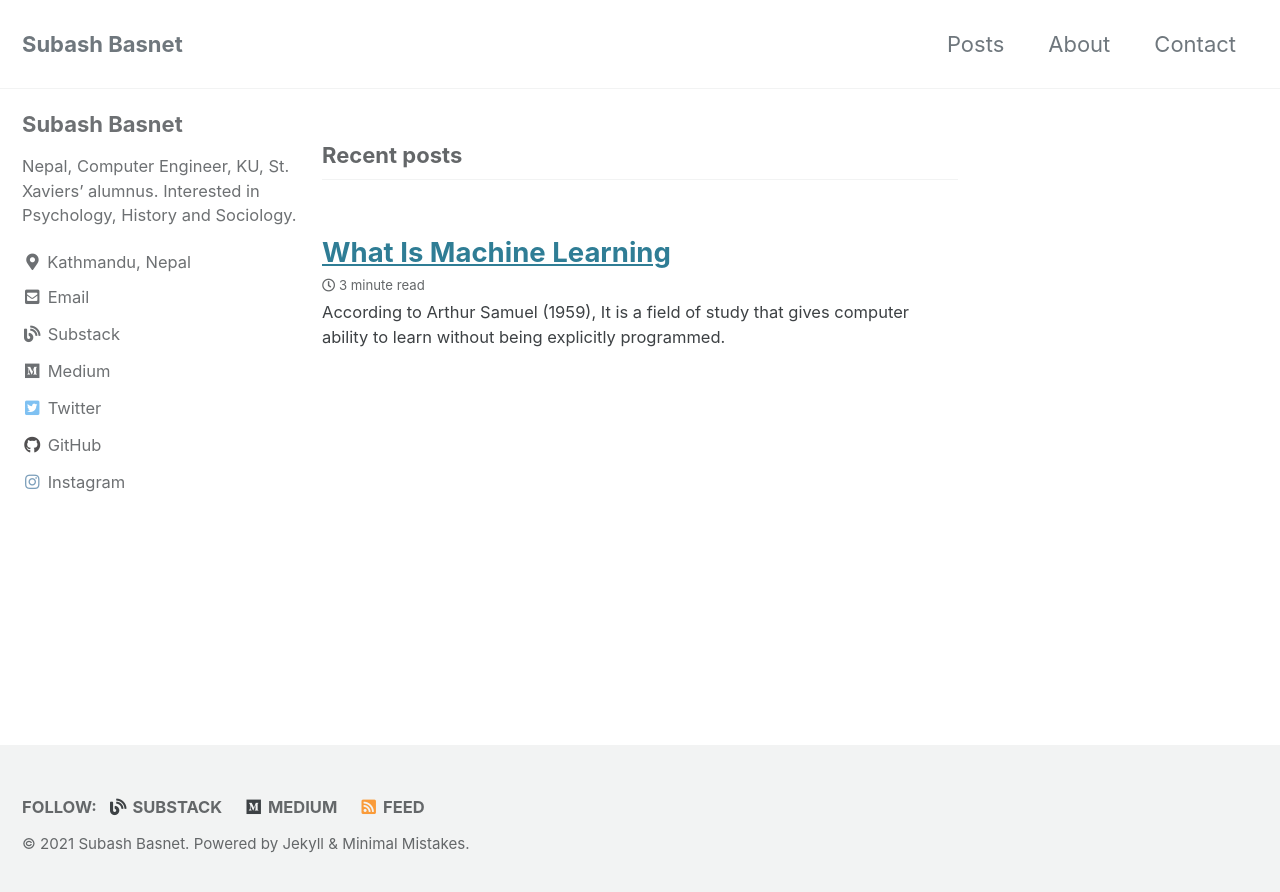
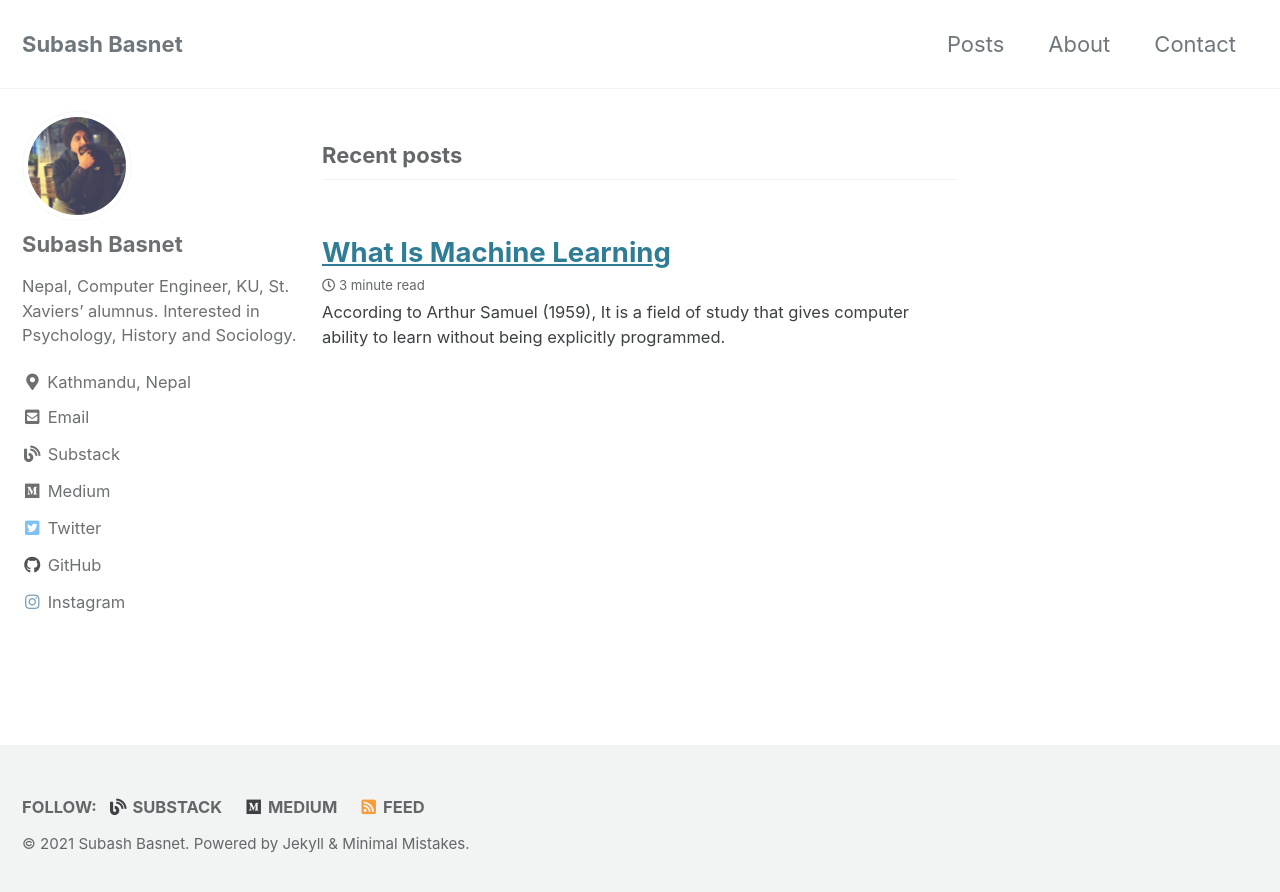
Before and after one commit to subashbasnyat/subashbasnyat.github.io, a Jekyll site: the page built from index.html, in a window 1280 px wide. Shown: the top 892 px of the page. Built offline with Jekyll 4.4.1, drawn with Linux system fonts in a browser that asks for light colours; cached includes are drawn as plain includes; the list of posts is cut into pages by our own code.

Commit message:
Added avatar

```diff
--- a/_config.yml
+++ b/_config.yml
@@ -95,7 +95,7 @@
 # Site Author
 author:
   name             : "Subash Basnet"
-  avatar           : # path of avatar image, e.g. "/assets/images/bio-photo.jpg"
+  avatar           : "/images/avatar.jpeg"
   bio              : "Nepal, Computer Engineer, KU, St. Xaviers' alumnus. Interested in Psychology, History and Sociology."
   location         : "Kathmandu, Nepal"
   email            :
```
Also changed, not shown: images/avatar.jpeg (added).
